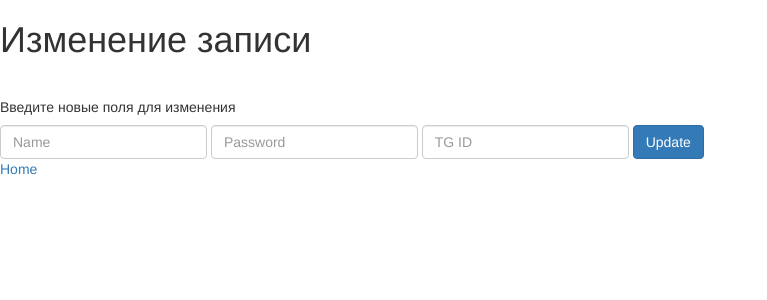
After one commit to FoodieHike/ratatouille, a Flask app: a page that uses app/templates/edit_base.html in a window 1280 px wide. The commit adds this page. Shown: the top 300 px of the page, without its empty margins (0-767 px from the left). Run offline with Flask 3, Linux system fonts and the light colour scheme; some libraries are stand-ins or nearby versions.

Commit message:
admin pannel add edit button functions

```diff
--- a/app/admin.py
+++ b/app/admin.py
@@ -1,15 +1,17 @@
 from flask import Flask, render_template, request, redirect
 from flask_admin import Admin, BaseView, expose, AdminIndexView
 
-
+import utils
 
 from database import UsersTable, Database, CampaignTable
 
 
 
+#глобальные переменные
 
 app = Flask(__name__)
 
+dict_for_update={}
 
 
 #классы для отображения дашбордов и красоты))
@@ -55,7 +57,9 @@ def delete(id):
     return redirect('/administration/admin/users/')
 
 
-#для добавления записи в таблицу
+#для добавления записей в таблицы
+
+#добавление в таблицу пользователей
 @app.route('/admin/users/add', methods=['POST'])
 def create_user():
     name = request.form['name']
@@ -65,7 +69,7 @@ def create_user():
     UsersTable.add_user(conn=conn, name=name, password=password, tg_id=tg_id)
     return redirect('/administration/admin/users/')
 
-
+#добавление в таблицу походов
 @app.route('/admin/campaign/add', methods=['POST'])
 def add_campaign(user_id=0):
     startdate = request.form['startdate']
@@ -76,6 +80,71 @@ def add_campaign(user_id=0):
     print('request received')
     CampaignTable.add_campaign(conn=conn, startdate=startdate, enddate=enddate, firstfood=firstfood, lastfood=lastfood)
     return redirect('/administration/admin/campaign/')
+
+
+
+
+#изменение записей
+
+#изменение в таблице пользователей (для отображения страницы с формами для изменения записи)
+@app.route('/admin/users/edit/<int:id>/<string:name>/<string:password>/<int:tg_id>')
+def edit_user(id, name, password, tg_id):
+    dict_for_update['id']=id
+    dict_for_update['name']=name
+    dict_for_update['password']=password
+    dict_for_update['tg_id']=tg_id
+    return render_template('users_edit.html')
+
+
+
+
+#для изменения записи в таблице пользователей
+@app.route('/admin/users/edit/commit', methods=['POST'])
+def users_update():
+    id=dict_for_update['id']
+    #создаем временный словарь для соотнесения названия переменных с данными, полученными от пользователя и ключами словаря с существующими данными записи
+    temp_dict={'name':request.form['name'], 'password':request.form['password'], 'tg_id':request.form['tg_id']}
+    for key in temp_dict:
+        if temp_dict[key]:
+            dict_for_update[key]=temp_dict[key]     #если пользователь добавил данные, вносим изменения в глобальный словарь
+    conn = Database.get_connection()
+    UsersTable.update_users(conn=conn, id=id, tg_id=dict_for_update['tg_id'], password=dict_for_update['password'], name=dict_for_update['name'])
+    dict_for_update.clear()
+    return redirect('/administration/admin/users/')
+
+
+
+
+
+#изменение в таблице походов (для отображения страницы с формами для изменения записи)
+@app.route('/admin/campaign/edit/<int:id>/<string:startdate>/<string:enddate>/<int:firstfood>/<int:lastfood>/<user_tg_id>')
+def edit_campaign(id, startdate, enddate, firstfood, lastfood, user_tg_id):
+    dict_for_update['id']=id
+    dict_for_update['startdate']=utils.callback_date_converter(startdate)
+    dict_for_update['enddate']=utils.callback_date_converter(enddate)
+    dict_for_update['firstfood']=firstfood
+    dict_for_update['lastfood']=lastfood
+    dict_for_update['user_tg_id']=user_tg_id
+
+    return render_template('campaign_edit.html')
+
+
+
+
+#для изменения записи в таблице походов
+@app.route('/admin/campaign/edit/commit', methods=['POST'])
+def campaign_update():
+    id=dict_for_update['id']
+    #создаем временный словарь для соотнесения названия переменных с данными, полученными от пользователя и ключами словаря с существующими данными записи
+    temp_dict={'startdate':request.form['startdate'], 'enddate':request.form['enddate'], 'firstfood':request.form['firstfood'], 'lastfood':request.form['lastfood'], 'user_tg_id':dict_for_update['user_tg_id']}
+    for key in temp_dict:
+        if temp_dict[key]:
+            dict_for_update[key]=temp_dict[key]     #если пользователь добавил данные, вносим изменения в глобальный словарь
+    conn = Database.get_connection()
+    CampaignTable.update_campaign(conn=conn, id=id, startdate=dict_for_update['startdate'], enddate=dict_for_update['enddate'], firstfood=dict_for_update['firstfood'], lastfood=dict_for_update['lastfood'], user_tg_id=dict_for_update['user_tg_id'])
+    dict_for_update.clear()
+    return redirect('/administration/admin/campaign/')
+
 
 
 
--- a/app/templates/campaign.html
+++ b/app/templates/campaign.html
@@ -47,7 +47,7 @@ Admin Panel - Campaigns
             <td>{{ campaign.user_tg_id }}</td>
             <td>  <!-- Добавляем кнопку удаления в виде корзины -->
                 <td style="white-space: nowrap;">
-                    <form method="POST" action="/admin/users/edit/{{ campaign.id }}" style="display: inline-block;">
+                    <form method="GET" action="edit/{{ campaign.id }}/{{ campaign.startdate }}/{{ campaign.enddate }}/{{ campaign.firstfood }}/{{ campaign.lastfood }}/{{ campaign.user_tg_id }}" style="display: inline-block;">
                         <button type="submit" class="btn btn-primary edit-btn">
                             <i class="fa fa-pencil"></i>
                         </button>
--- /dev/null
+++ b/app/templates/edit_base.html
@@ -0,0 +1,22 @@
+<!DOCTYPE html>
+<html lang="ru">
+
+<head>
+    <meta charset="UTF-8">
+    <title>Admin Edition</title>
+    <link rel="stylesheet" href="https://maxcdn.bootstrapcdn.com/bootstrap/3.3.7/css/bootstrap.min.css">
+    <link rel="stylesheet" href="https://maxcdn.bootstrapcdn.com/font-awesome/4.7.0/css/font-awesome.min.css">
+</head>
+
+<body>
+
+    <h1>Изменение записи</h1>
+    <br>
+
+    {% block buttons %}{% endblock %}
+
+    <a href="{{ url_for('admin.add_data_db') }}">Home</a>
+
+</body>
+
+</html>
--- a/app/templates/users.html
+++ b/app/templates/users.html
@@ -50,7 +50,7 @@ Admin Panel - Users
             <td>{{ user.tg_id }}</td>
             <td>  <!-- Добавляем кнопку удаления в виде корзины -->
                 <td style="white-space: nowrap;">
-                    <form method="POST" action="/admin/users/edit/{{ user.id }}" style="display: inline-block;">
+                    <form method="GET" action="edit/{{ user.id }}/{{ user.name }}/{{ user.password }}/{{ user.tg_id }}" style="display: inline-block;">
                         <button type="submit" class="btn btn-primary edit-btn">
                             <i class="fa fa-pencil"></i>
                         </button>
--- /dev/null
+++ b/app/templates/users_edit.html
@@ -0,0 +1,34 @@
+{% extends 'edit_base.html' %}
+
+
+{% block buttons %}
+<h5>Введите новые поля для изменения</h5>
+<form method="POST" action="/administration/admin/users/edit/commit" class="form-inline">
+    <div class="form-group">
+        <input type="text" name="name" placeholder="Name" class="form-control" >
+    </div>
+    <div class="form-group">
+        <input type="text" name="password" placeholder="Password" class="form-control" >
+    </div>
+    <div class="form-group">
+        <input type="number" name="tg_id" id="tg_id" placeholder="TG ID" class="form-control" >
+        <span id="error-msg" style="color: gray;"></span>
+    </div>
+    <button type="submit" class="btn btn-primary">Update</button>
+</form>
+
+<script>
+    document.getElementById('tg_id').addEventListener('input', checkInputLength);
+
+    function checkInputLength() {
+        var input = document.getElementById("tg_id");
+        var errorMsg = document.getElementById("error-msg");
+
+        if (input.value.length < 9) {
+            errorMsg.innerText = "Минимальное количество символов: 9";
+        } else {
+            errorMsg.innerText = "";
+        }
+    }
+</script>
+{% endblock %}
```
Also changed, not shown: app/database.py (+21 -0 lines), app/templates/campaign_edit.html (added, +31 -0 lines).
